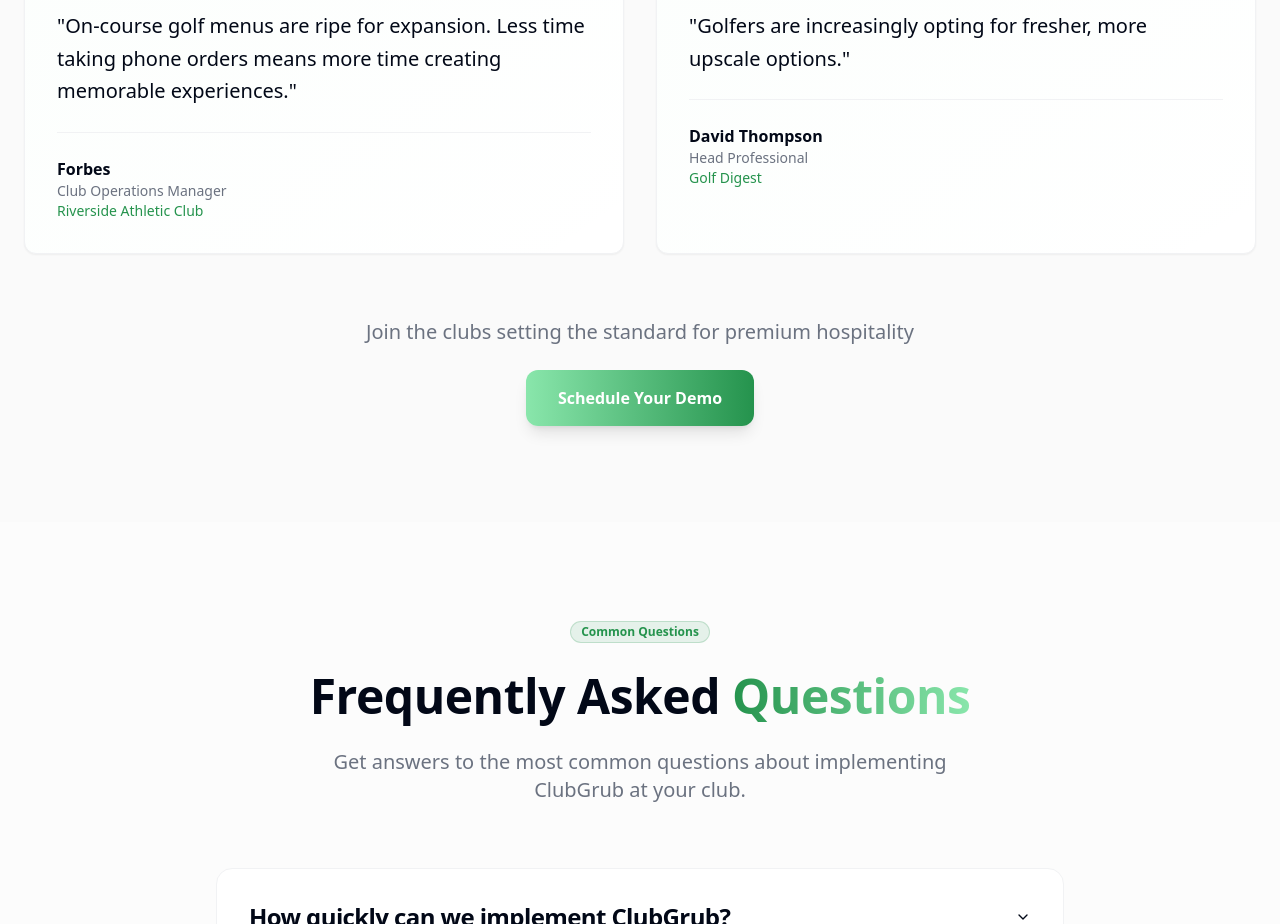
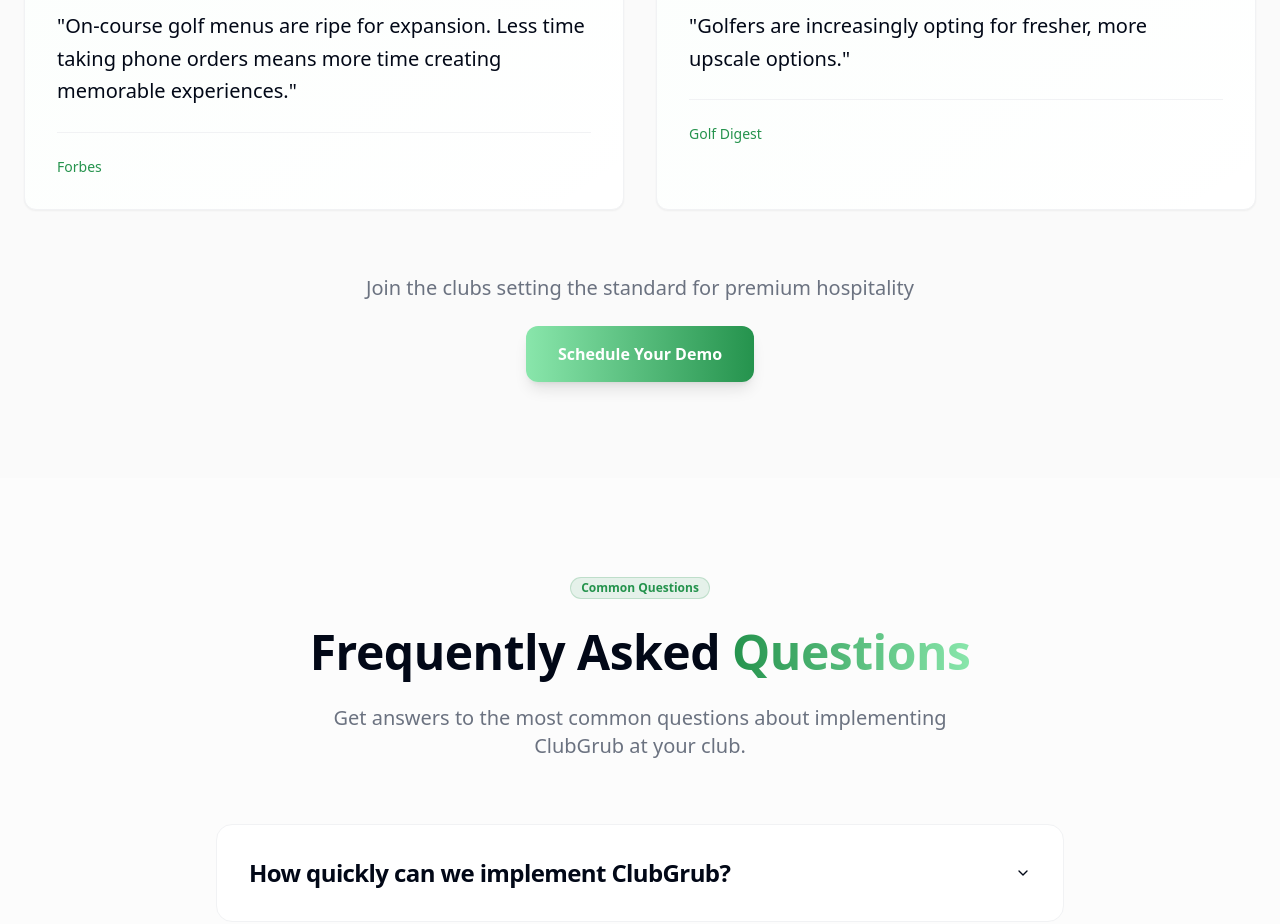
Before and after one commit to S7AWKAT/ClubGrub, a React (Vite) app: page / in a window 1280 px wide. Shown: the part 9060-9984 px from the top of the page. Built offline with nearby package versions, Linux system fonts and the light colour scheme; the HTML template or start-up script is replaced by a standard one.

Commit message:
aasadasd
aaa

```diff
--- a/src/components/sections/SocialProof.tsx
+++ b/src/components/sections/SocialProof.tsx
@@ -21,15 +21,11 @@ export const SocialProof = () => {
     },
     {
       quote: "On-course golf menus are ripe for expansion. Less time taking phone orders means more time creating memorable experiences.",
-      author: "Forbes",
-      title: "Club Operations Manager",
-      club: "Riverside Athletic Club",
+      club: "Forbes",
       rating: 5
     },
     {
       quote: "Golfers are increasingly opting for fresher, more upscale options.",
-      author: "David Thompson",
-      title: "Head Professional",
       club: "Golf Digest",
       rating: 5
     }
```
